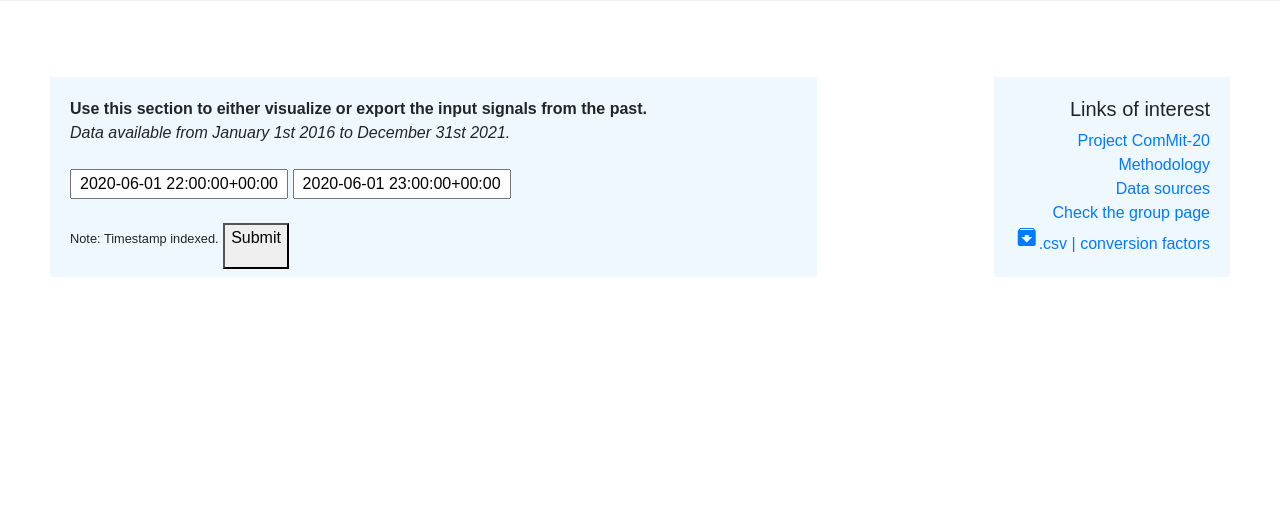
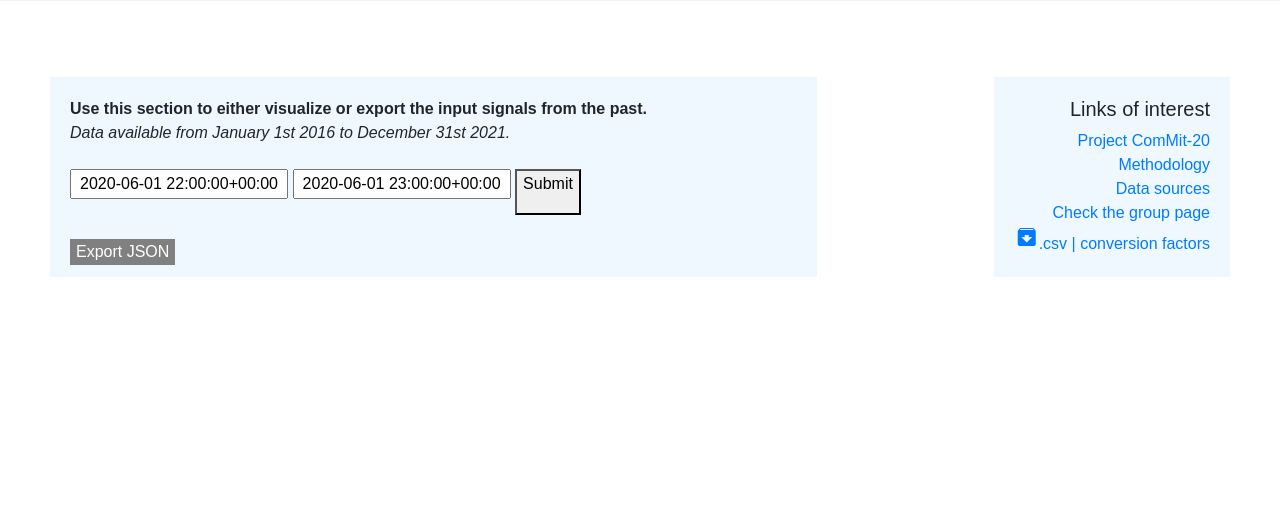
Before and after one commit to florezal754/test_app_greetings, a Flask app: template templates/historical.html in a window 1280 px wide. Shown: the part 168-673 px from the top of the page. Run offline with Flask 2, Linux system fonts and the light colour scheme; the template is opened without the code that fills it, so the values that code supplies are empty; some libraries are stand-ins or nearby versions.

Commit message:
Update historical.html

```diff
--- a/templates/historical.html
+++ b/templates/historical.html
@@ -81,7 +81,7 @@
                 <a href="https://marginal-signals.herokuapp.com/">Modulation signals</a>
             </div>
             <div id="navbar-right">
-              <a href="https://marginal-signals.herokuapp.com/dashboard">Dashboard</a>
+              <a href="https://marginal-signals.herokuapp.com/">Dashboard</a>
               <a href="https://marginal-signals.herokuapp.com/historical" class="active">Historical</a>
             </div>
           </div>
@@ -98,15 +98,17 @@
                     <br><br>
                     <input class="inputPanel" type="text" id="start_date" name="start_date"  data-linked="true" value="2020-06-01 22:00:00+00:00" />
                     <input class="inputPanel" type="text" id="end_date" name="end_date"  data-linked="true" value="2020-06-01 23:00:00+00:00"/>
-                    <br><br>
-                    <!--<button style="background-color:grey;border:none;"><a href="static\historical.json" download="historical.json" style="background-color: grey;color: white;">Export JSON</a></button>-->
-                    <small>Note: Timestamp indexed.</small>
                     <button type='button' id='submitJSONstring' value="Submit JSON string">
                         <p>Submit</p>
                       </button>
+                      <br><br>
+                    <button style="background-color:grey;border:none;"><a href="static\historical.json" download="historical.json" style="background-color: grey;color: white;">Export JSON</a></button>
+                    <!--<button style="background-color:grey;border:none;"><a href="historical.csv" download="historical.csv" style="background-color: grey;color: white;">Export CSV</a></button>-->
+
                     <div class="xx" id="JSONstringdisplay" style="height:auto;margin-top:60px;">
 
                     </div>
+
                 </div>
                 <div class="leftcolumn" style="height:200px;width:15%;border:none;background-color:white;">
                     <div id="xx">
@@ -155,7 +157,6 @@
     }
 </script>
 
-
     <script>
         // Script json
         $(document).ready(function() {
@@ -182,5 +183,13 @@
         });
     </script>
 
+        <!--
+        IREC CORPORATE IDENTITY
+        pantone 307C rgb(0,118,173)
+        100% negre rgb(0,0,0)
+        pantone 376C rgb (106,176,35)
+        pantone 158C rgb(245,102,0)
+        80% negre rgb(0,0,0)
+    -->
 </body>
 </html>
```
Lines whose indentation alone changed are shown as unchanged.
